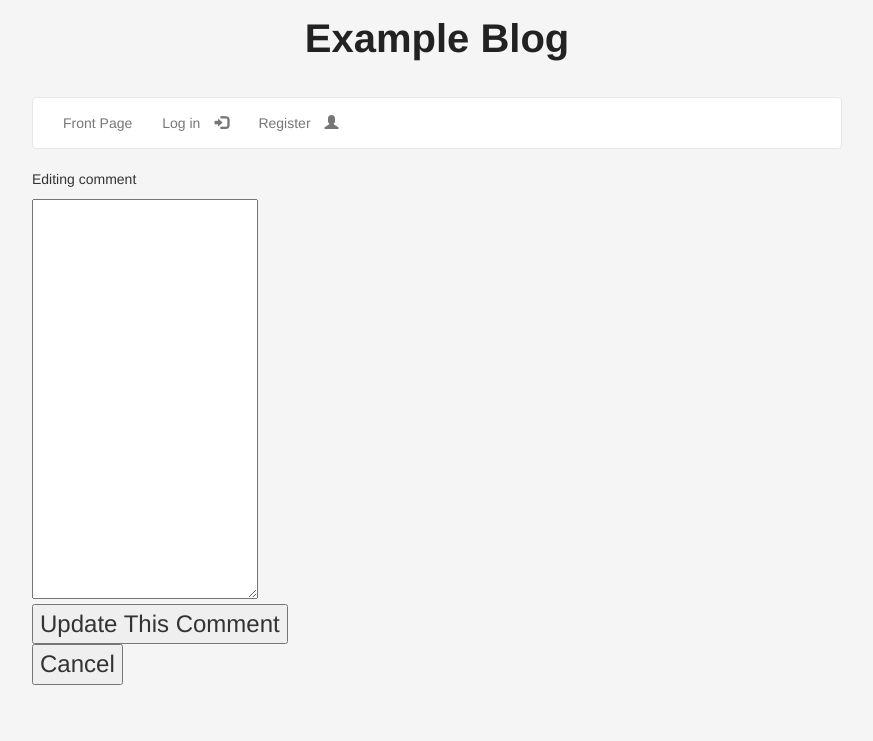
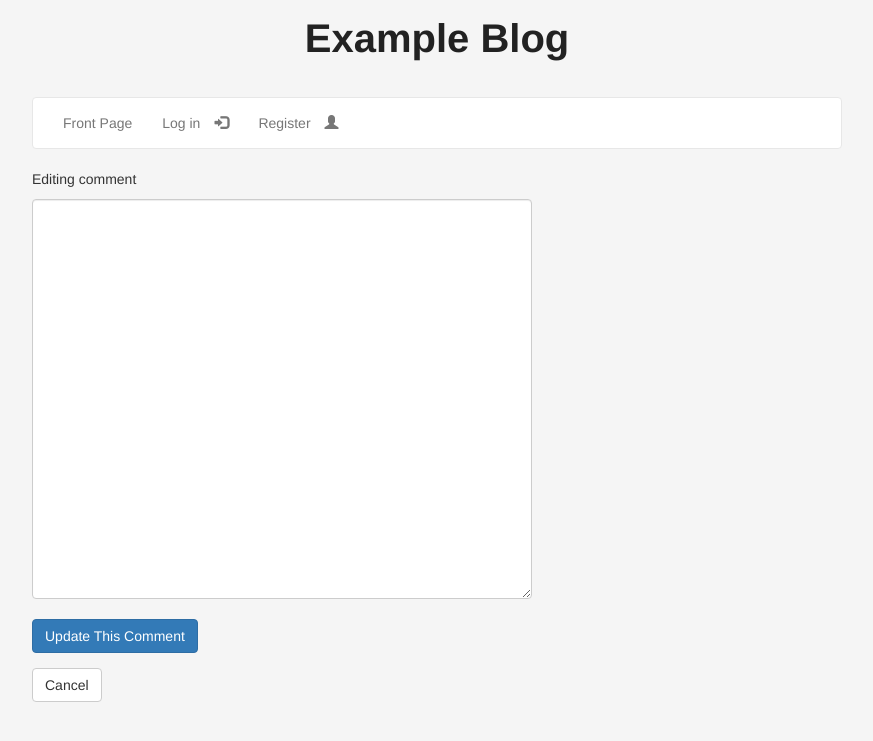
Before and after one commit to tstillwell/appengine_multiblog, a Python web app: template templates/editc.html in a window 1280 px wide. Shown: the top 741 px of the page, without its empty margins (203-1076 px from the left). Run offline with Jinja, Linux system fonts and the light colour scheme; the template is opened without the code that fills it, so the values that code supplies are empty; some libraries are stand-ins or nearby versions.

Commit message:
Decorated form textareas and noscript buttons

```diff
--- a/static/main.css
+++ b/static/main.css
@@ -37,7 +37,10 @@ input[type=text] {
 textarea {
   max-width: 500px;
   min-height: 400px;
-  font-size: 17px;
+}
+
+textarea.form-control{
+  font-size: 16px;
   font-family: monospace;
 }
 
--- a/templates/edit.html
+++ b/templates/edit.html
@@ -3,8 +3,8 @@
 {% block content %}
 <p>Editing post {{post.subject}}</p>
 
-  <form method="post" action="/edit/{{post.key.id()}}">
-    <textarea name="content">{{post.content}}</textarea>
+  <form method="post" class="form-group" action="/edit/{{post.key.id()}}">
+    <textarea class="form-control" name="content">{{post.content}}</textarea>
       <br>
     <input type="hidden" name="csrf-token" value="{{token}}"></input>
     <button type="submit" class="btn btn-primary">Update This Post
--- a/templates/editc.html
+++ b/templates/editc.html
@@ -3,14 +3,14 @@
 {% block content %}
 <p>Editing comment</p>
 
-  <form method="post" action="/edit/c/{{comment.key.id()}}">
-    <textarea name="content">{{comment.comment_text}}</textarea>
+  <form method="post" class="form-group" action="/edit/c/{{comment.key.id()}}">
+    <textarea class="form-control" name="content">{{comment.comment_text}}</textarea>
       <br>
     <input type="hidden" name="csrf-token" value="{{token}}"></input>
-    <input type="submit" value="Update This Comment" >
+    <button type="submit" class="btn btn-primary">Update This Comment</button>
   </form>
 
   <form method="get" action="/blog/{{comment.parent_post_id}}">
-    <input type="submit" value="Cancel">
+    <button type="submit" class="btn btn-default">Cancel</button>
   </form>
 {% endblock %}
--- a/templates/permalink.html
+++ b/templates/permalink.html
@@ -22,8 +22,8 @@
     </div>
   </div>
   {% endfor %}
-  <form name ="comment-form" method ="post">
-    <textarea name="comment_text" placeholder="Type a comment here"></textarea>
+  <form name ="comment-form form-group" method ="post">
+    <textarea class="form-control" name="comment_text" placeholder="Type a comment here"></textarea>
     <br>
     <input type="hidden" name="csrf-token" value="{{token}}"></input>
     <button type="submit" class="btn btn-default">Add Comment<span class="glyphicon glyphicon-comment"></span></button>
```
